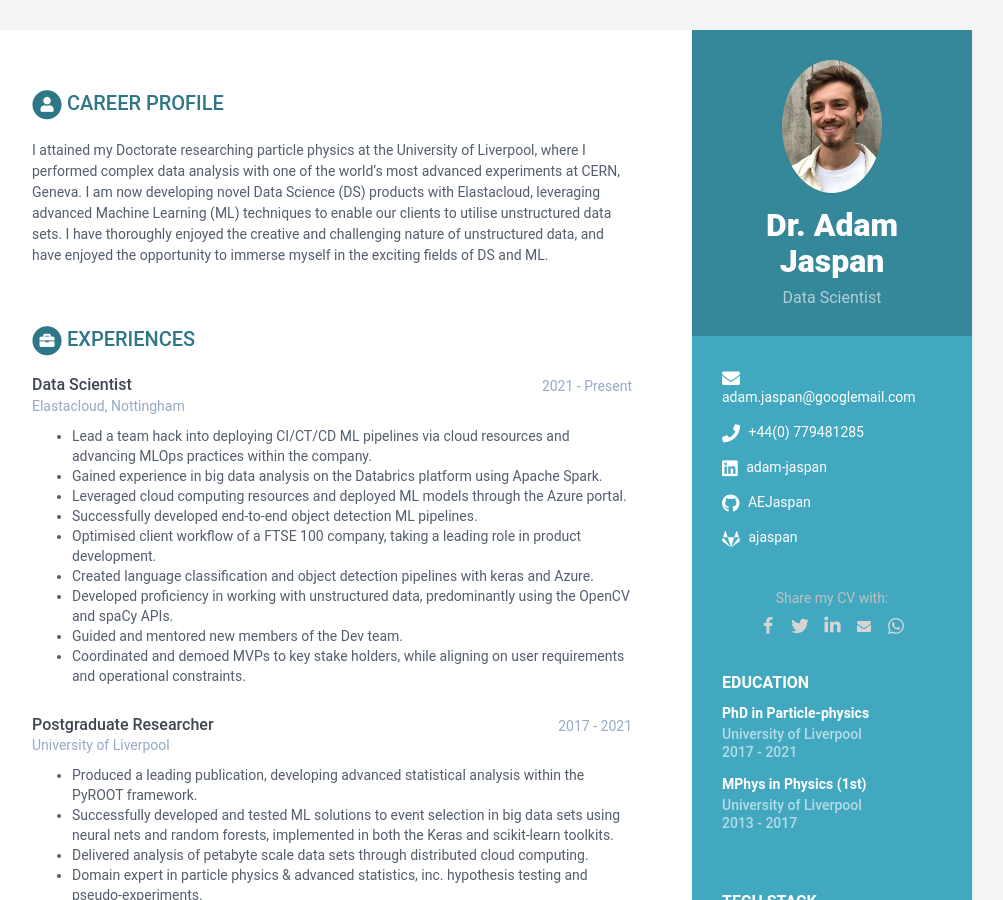
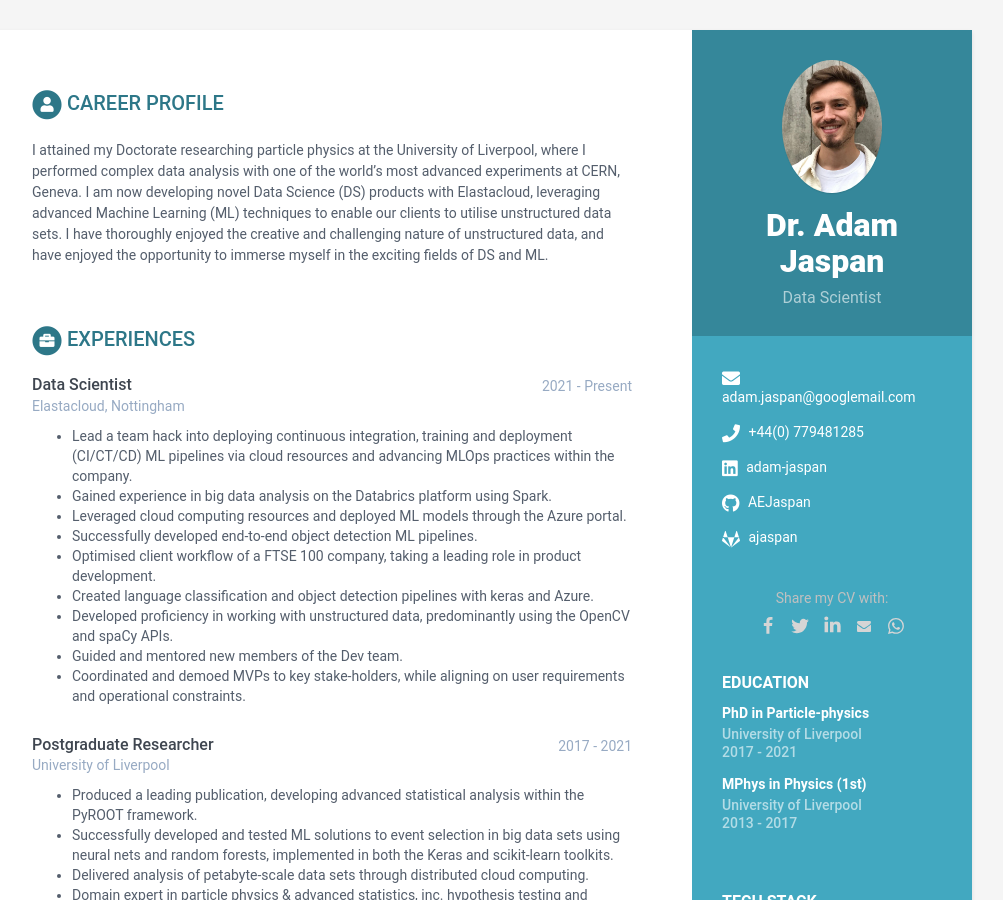
Before and after one commit to AEJaspan/my-cv, a Jekyll site: the page built from index.html, in a window 1280 px wide and 900 px high. Shown: the whole window, without its empty margins (168-1171 px from the left). Built offline with Jekyll 4.4.1, drawn with Linux system fonts in a browser that asks for light colours; a script that is not in the unit is left out; some of the changed text lies outside the part shown.

Commit message:
minor corrections

```diff
--- a/_data/data.yml
+++ b/_data/data.yml
@@ -99,24 +99,24 @@ experiences:
       time: 2021 - Present
       company: Elastacloud, Nottingham
       details: |
-          - Lead a team hack into deploying CI/CT/CD ML pipelines via cloud resources and advancing MLOps practices within the company.
-          - Gained experience in big data analysis on the Databrics platform using Apache Spark.
+          - Lead a team hack into deploying continuous integration, training and deployment (CI/CT/CD) ML pipelines via cloud resources and advancing MLOps practices within the company.
+          - Gained experience in big data analysis on the Databrics platform using Spark.
           - Leveraged cloud computing resources and deployed ML models through the Azure portal.
           - Successfully developed end-to-end object detection ML pipelines.
           - Optimised client workflow of a FTSE 100 company, taking a leading role in product development.
           - Created language classification and object detection pipelines with keras and Azure.
           - Developed proficiency in working with unstructured data, predominantly using the OpenCV and spaCy APIs.
           - Guided and mentored new members of the Dev team.
-          - Coordinated and demoed MVPs to key stake holders, while aligning on user requirements and operational constraints.
+          - Coordinated and demoed MVPs to key stake-holders, while aligning on user requirements and operational constraints.
     - role: Postgraduate Researcher
       time: 2017 - 2021
       company: University of Liverpool
       details: |
           - Produced a leading publication, developing advanced statistical analysis within the PyROOT framework.
           - Successfully developed and tested ML solutions to event selection in big data sets using neural nets and random forests, implemented in both the Keras and scikit-learn toolkits.
-          - Delivered analysis of petabyte scale data sets through distributed cloud computing.
+          - Delivered analysis of petabyte-scale data sets through distributed cloud computing.
           - Domain expert in particle physics & advanced statistics, inc. hypothesis testing and pseudo-experiments.
-          - Developed strong communication skills presenting at both group meetings and national conferences to both technical and nontechnical audiences.
+          - Developed strong communication skills presenting at both group meetings and national conferences to both technical and non technical audiences.
     - role: Postgraduate Researcher
       time: 2018 - 2019
       company: CERN, Geneva
```
